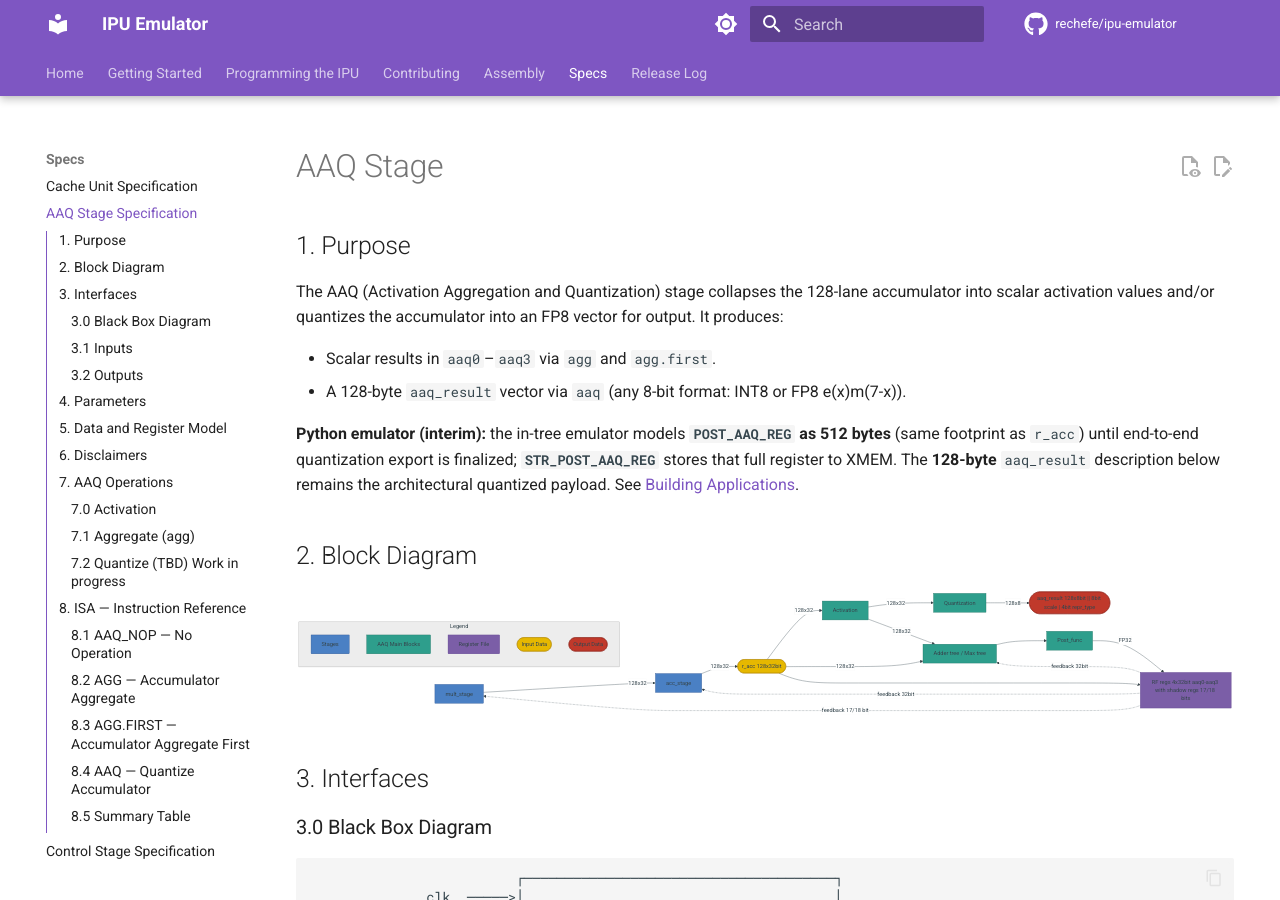
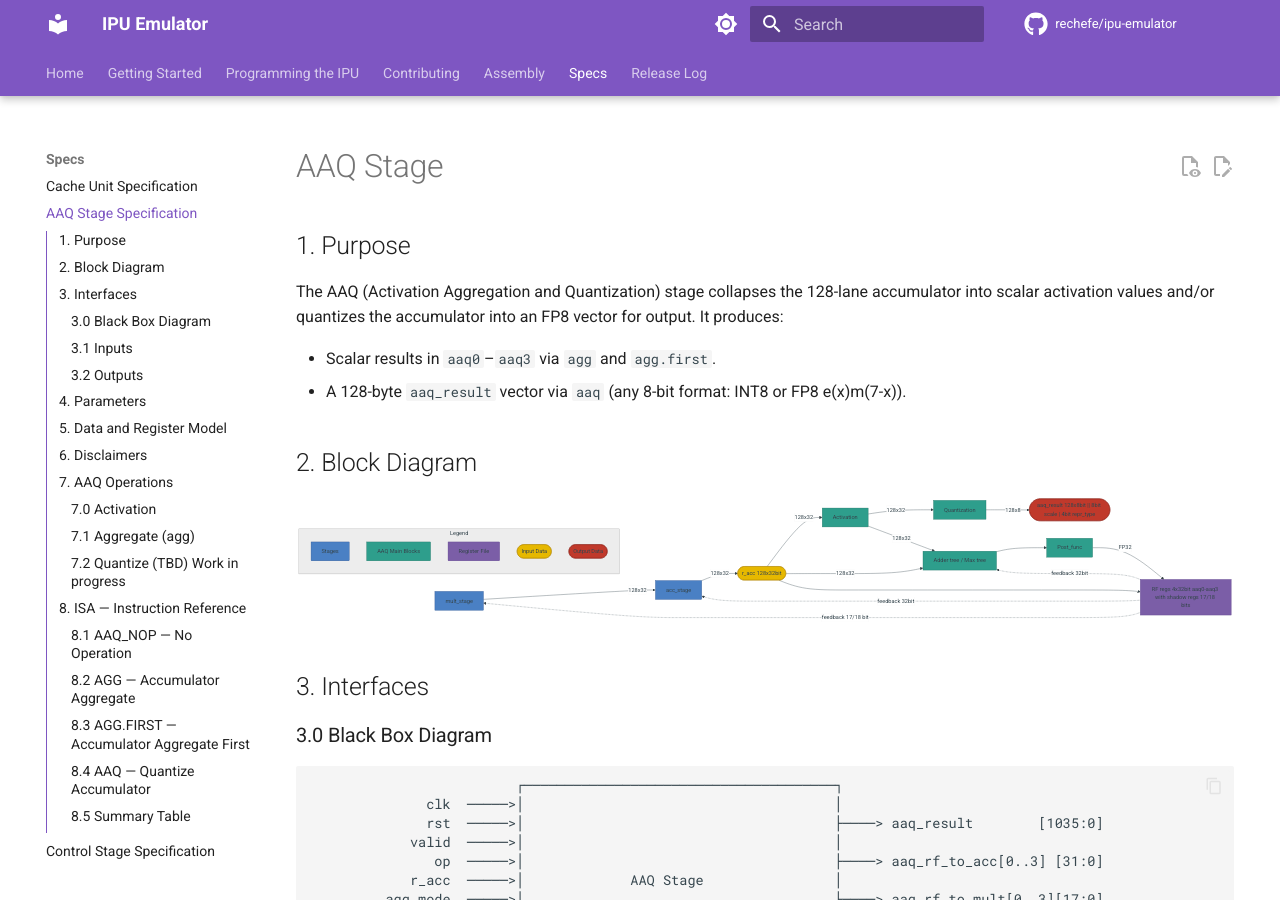
Before and after one commit to rechefe/ipu-emulator, an MkDocs documentation site: the page built from docs/content/specs/stage-aaq.md, in a window 1280 px wide and 900 px high. Built offline with MkDocs 1.6.1 and Material for MkDocs 9.7.7, drawn with Linux system fonts in a browser that asks for light colours; comment, search, counter and statistics services are not loaded.

Commit message:
Revert Python emulator note from stage-aaq spec
Co-authored-by: Eyal Rechef <rechefe@users.noreply.github.com>

```diff
--- a/docs/content/specs/stage-aaq.md
+++ b/docs/content/specs/stage-aaq.md
@@ -8,8 +8,6 @@ vector for output. It produces:
 
 - Scalar results in `aaq0`–`aaq3` via `agg` and `agg.first`.
 - A 128-byte `aaq_result` vector via `aaq` (any 8-bit format: INT8 or FP8 e(x)m(7-x)).
-
-**Python emulator (interim):** the in-tree emulator models **`POST_AAQ_REG` as 512 bytes** (same footprint as `r_acc`) until end-to-end quantization export is finalized; **`STR_POST_AAQ_REG`** stores that full register to XMEM. The **128-byte** `aaq_result` description below remains the architectural quantized payload. See [Building Applications](../building-applications.md#activations-emulator).
 
 ## 2. Block Diagram
 
```
